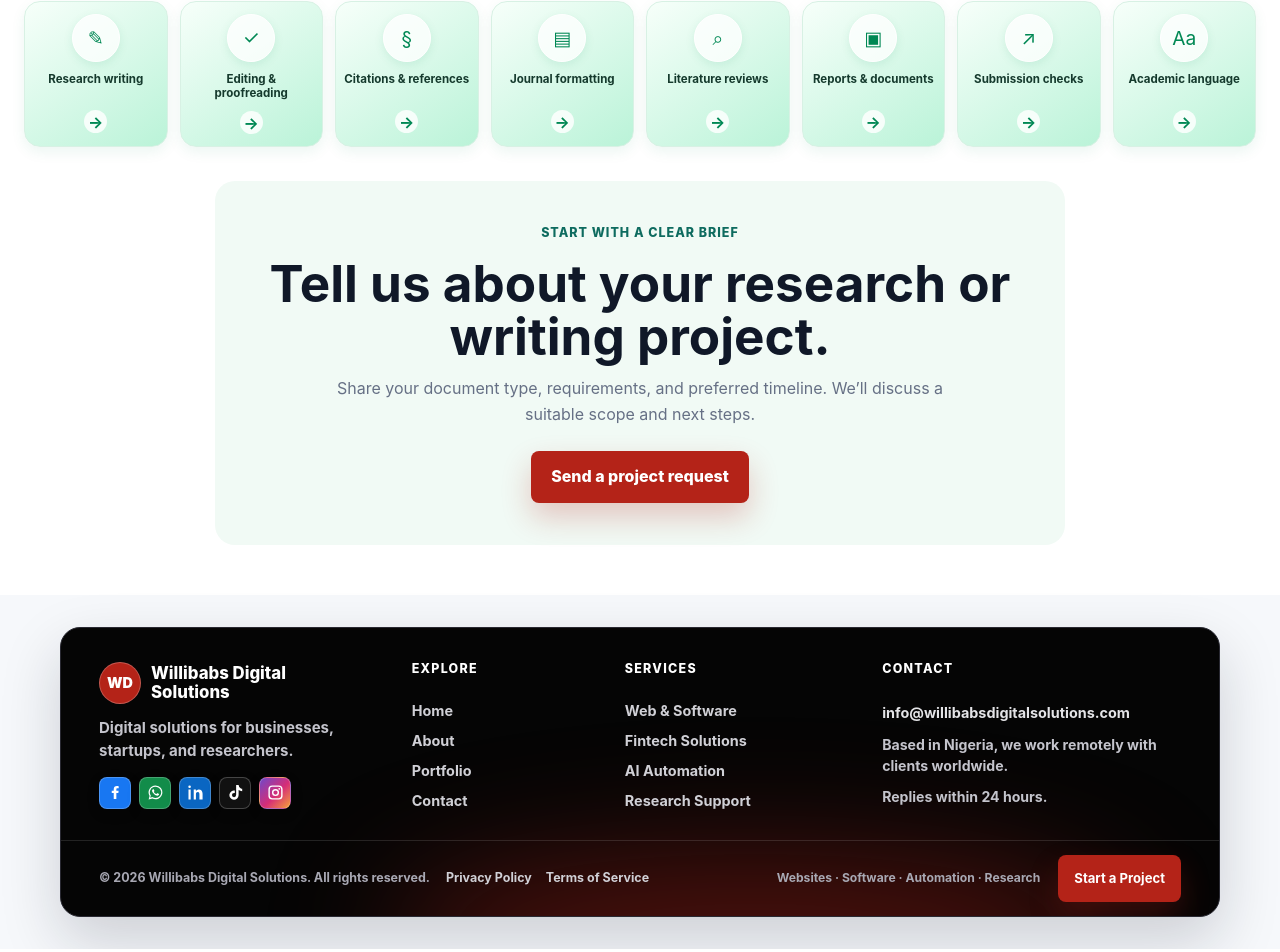
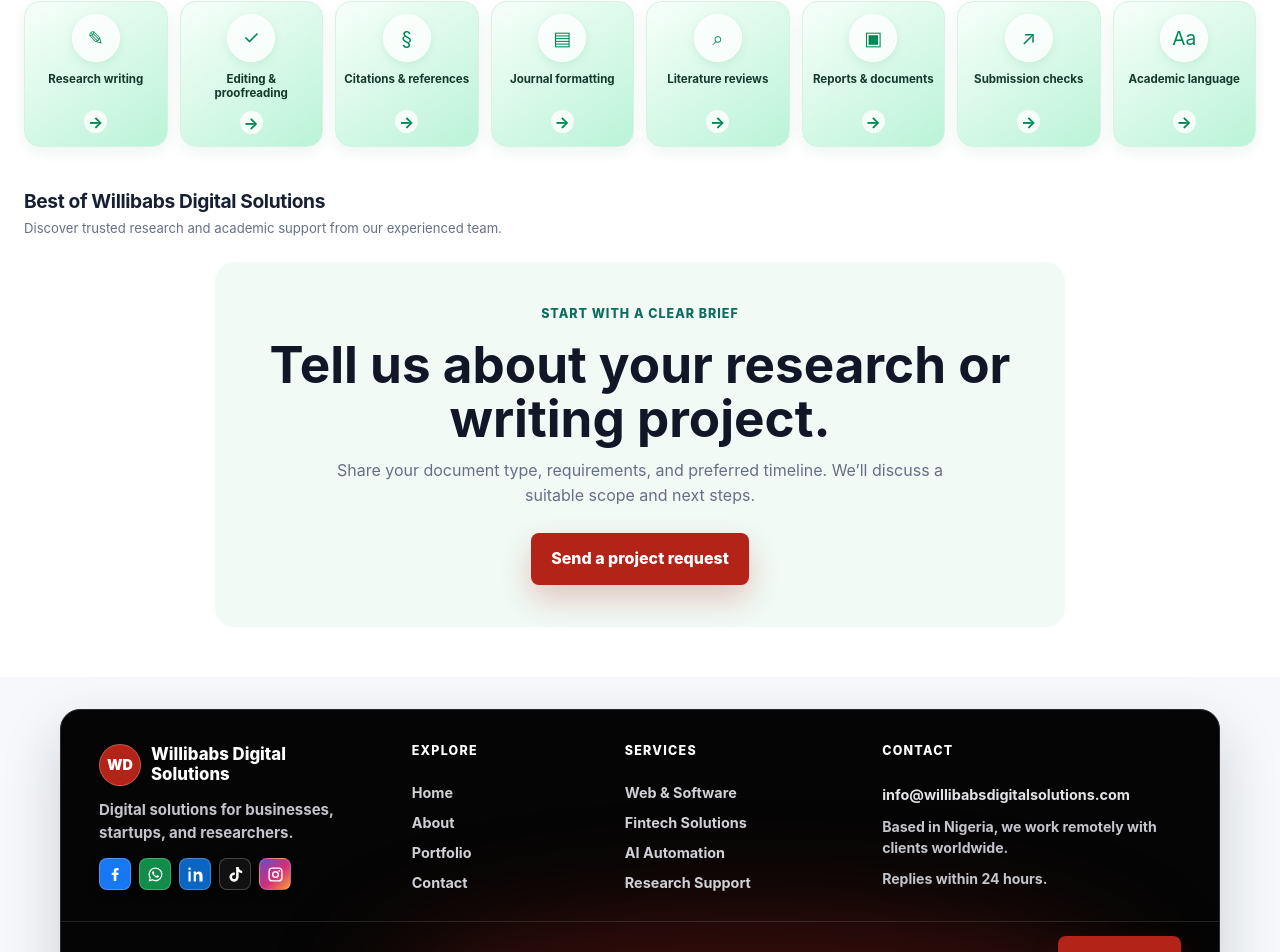
Before and after one commit to davidjames2708-dotcom/willibabsdigitalsolutions, a Next.js app: page /research-marketplace in a window 1280 px wide. Shown: the part 982-1934 px from the top of the page. Built offline with nearby package versions, Linux system fonts and the light colour scheme.

Commit message:
Restore featured research marketplace heading

```diff
--- a/app/research-marketplace/page.jsx
+++ b/app/research-marketplace/page.jsx
@@ -38,6 +38,10 @@ export default function ResearchMarketplacePage() {
         <h2 id="research-categories-title">Explore research services</h2>
         <div>{[["✎","Research writing","research-writing"],["✓","Editing & proofreading","editing"],["§","Citations & references","citations"],["▤","Journal formatting","journal-support"],["⌕","Literature reviews","research-writing"],["▣","Reports & documents","research-writing"],["↗","Submission checks","journal-support"],["Aa","Academic language","editing"]].map(([icon,label,id])=><a href={`#${id}`} key={label}><span aria-hidden="true">{icon}</span><strong>{label}</strong><b aria-hidden="true">→</b></a>)}</div>
       </section>
+      <section className="research-marketplace-featured" aria-labelledby="research-featured-title">
+        <h2 id="research-featured-title">Best of Willibabs Digital Solutions</h2>
+        <p>Discover trusted research and academic support from our experienced team.</p>
+      </section>
       <section className="section research-marketplace-cta"><p className="eyebrow">Start with a clear brief</p><h2>Tell us about your research or writing project.</h2><p>Share your document type, requirements, and preferred timeline. We’ll discuss a suitable scope and next steps.</p><Link className="button primary" href="/contact">Send a project request</Link></section>
     </main>
   );
--- a/app/research-marketplace/research-marketplace.css
+++ b/app/research-marketplace/research-marketplace.css
@@ -26,6 +26,9 @@
 .research-marketplace-categories a > span { display:grid; width:48px; height:48px; place-items:center; border:1px solid #fff; border-radius:50%; color:#008854; background:rgba(255,255,255,.78); box-shadow:0 3px 10px rgba(8,136,84,.1); font-size:1.2rem; }
 .research-marketplace-categories a strong { min-height:2.4em; font-size:.72rem; line-height:1.25; }
 .research-marketplace-categories a b { display:grid; width:23px; height:23px; place-items:center; border-radius:50%; color:#008854; background:rgba(255,255,255,.82); }
+.research-marketplace-featured { max-width:1320px; margin:0 auto; padding:8px 24px 24px; }
+.research-marketplace-featured h2 { margin:0 0 5px; color:#172033; font-size:1.2rem; line-height:1.3; letter-spacing:-.02em; }
+.research-marketplace-featured p { margin:0; color:#667085; font-size:.82rem; line-height:1.5; }
 .research-marketplace-grid { display:grid; grid-template-columns:repeat(2,minmax(0,1fr)); gap:18px; }
 .research-marketplace-grid article { display:flex; min-height:240px; flex-direction:column; align-items:flex-start; padding:26px; border:1px solid var(--line); border-radius:16px; background:#fff; box-shadow:0 14px 35px rgba(16,24,40,.06); }
 .research-marketplace-grid article > span { display:grid; width:38px; height:38px; place-items:center; margin-bottom:18px; border-radius:12px; color:#06784e; background:#e2fbef; font-size:.75rem; font-weight:900; }
```
